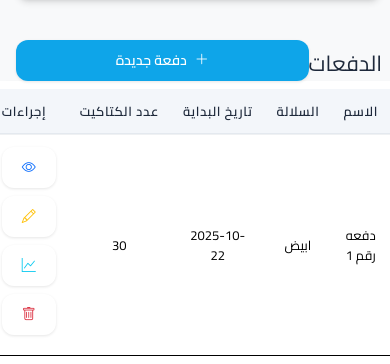
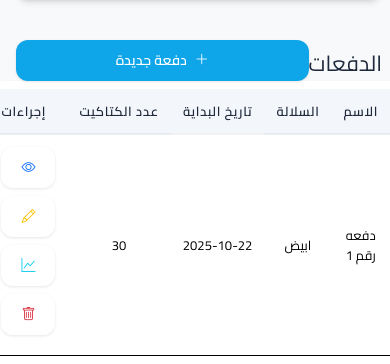
Before and after one commit to h73042026-cpu/ppp, a Flask app: page / in a window 390 px wide. Shown: the part 559-923 px from the top of the page. Run offline with Flask 3, Linux system fonts and the light colour scheme; data comes from the database, SQL or seed files in the repository; data that the repository does not hold is empty.

Commit message:
Improve date column responsiveness in batch table by preventing text wrapping on small screens

```diff
--- a/static/style.css
+++ b/static/style.css
@@ -674,3 +674,16 @@ select.form-control {
         font-size: 1.25rem;
     }
 }
+
+/* Prevent wrapping in date column on small screens */
+@media (max-width: 768px) {
+  .table td.date-col, .table th.date-col {
+    white-space: nowrap !important;
+    word-break: keep-all !important;
+    max-width: 130px;
+    overflow-x: auto;
+    text-overflow: ellipsis;
+    direction: ltr;
+    text-align: center;
+  }
+}
--- a/templates/index.html
+++ b/templates/index.html
@@ -35,14 +35,14 @@
 <div class="table-responsive p-2">
 <table class="table table-hover align-middle text-center">
     <thead class="table-success">
-        <tr><th>الاسم</th><th>السلالة</th><th style="width: 150px !important;">تاريخ البداية</th><th>عدد الكتاكيت</th><th>إجراءات</th></tr>
+        <tr><th>الاسم</th><th>السلالة</th><th class="date-col" style="width: 150px !important;">تاريخ البداية</th><th>عدد الكتاكيت</th><th>إجراءات</th></tr>
     </thead>
     <tbody>
         {% for b in batches %}
         <tr>
             <td>{{ b['name'] }}</td>
             <td>{{ b['breed'] }}</td>
-            <td style="width: 150px;">{{ b['start_date'] }}</td>
+            <td class="date-col" style="width: 150px;">{{ b['start_date'] }}</td>
             <td>{{ b['initial_count'] }}</td>
             <td>
                 <a href="{{ url_for('view_batch', batch_id=b['id']) }}" class="btn btn-sm btn-outline-primary"><i class="bi bi-eye"></i></a>
```
